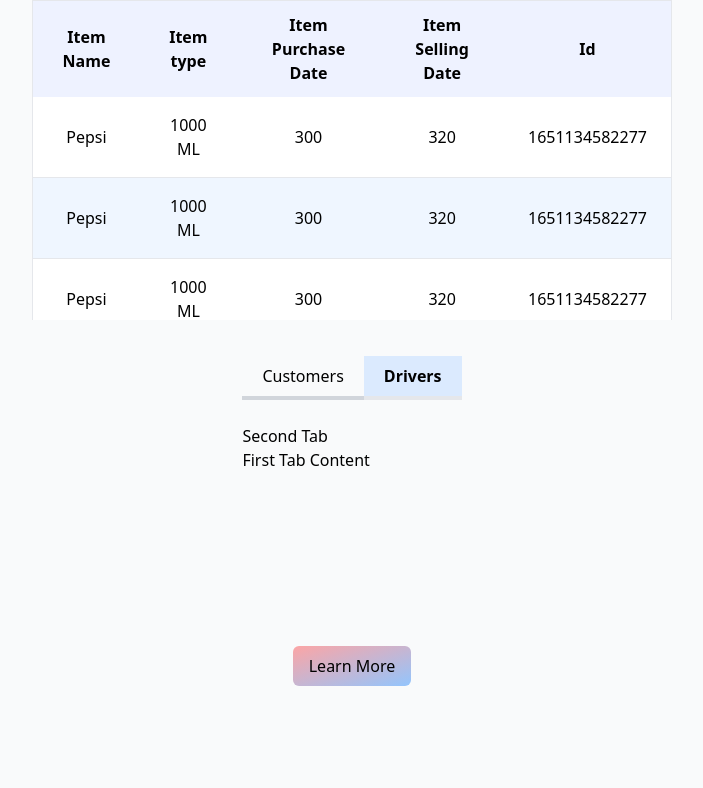
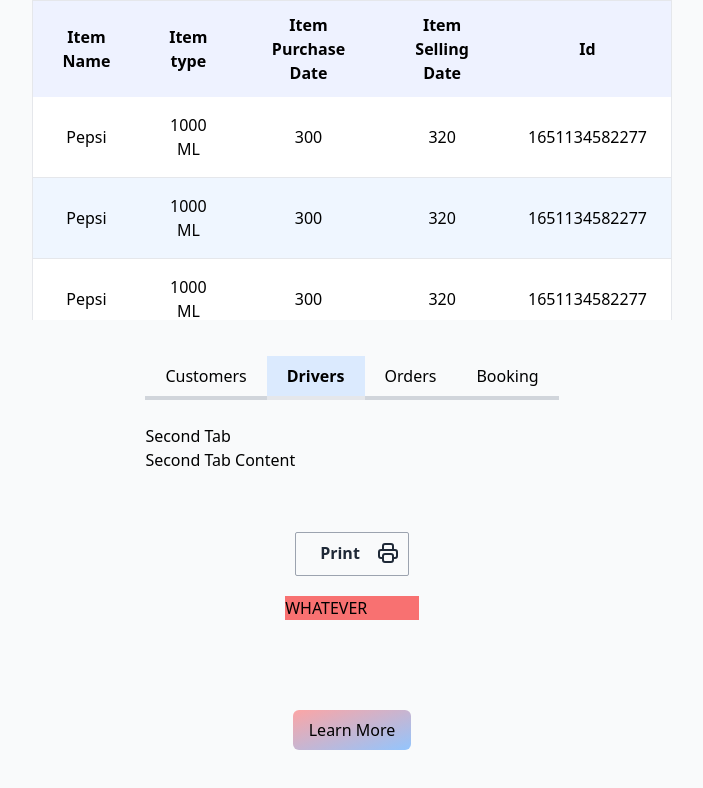
Before and after one commit to Sanan4li/Reusable-Tailwind-Components, a React (Create React App) app: page / in a window 1280 px wide. Shown: the top 788 px of the page, without its empty margins (288-991 px from the left). Built offline with nearby package versions, Linux system fonts and the light colour scheme.

Commit message:
React Print implemented

```diff
--- a/package.json
+++ b/package.json
@@ -9,6 +9,7 @@
     "react": "^18.2.0",
     "react-dom": "^18.2.0",
     "react-scripts": "5.0.1",
+    "react-to-print": "^2.14.12",
     "web-vitals": "^2.1.4"
   },
   "scripts": {
--- a/src/App.js
+++ b/src/App.js
@@ -1,11 +1,14 @@
-import { useState } from "react";
-import { Modal, Table, Tabs } from "./components/shared";
+import { useState } from 'react';
+import { Modal, Table, Tabs } from './components/shared';
+import PrintDocument from './components/shared/PrintDoc';
 
 function App() {
   const [showModal, setShowModal] = useState(false);
   const CustomerTabs = {
-    CUSTOMER: "Customers",
-    DRIVER: "Drivers",
+    CUSTOMER: 'Customers',
+    DRIVER: 'Drivers',
+    ORDERS: 'Orders',
+    BOOKING: 'Booking',
   };
   const toggleShowModal = () => setShowModal((prev) => !prev);
 
@@ -23,10 +26,23 @@ function App() {
             </div>
             <div name={CustomerTabs.DRIVER}>
               <h1>Second Tab</h1>
-              <p>First Tab Content</p>
+              <p>Second Tab Content</p>
+            </div>
+            <div name={CustomerTabs.ORDERS}>
+              <h1>Third Tab</h1>
+              <p>Third Tab Content</p>
+            </div>
+            <div name={CustomerTabs.BOOKING}>
+              <h1>Forth Tab</h1>
+              <p>Forth Tab Content</p>
             </div>
           </Tabs>
         </div>
+      </div>
+      <div>
+        <PrintDocument>
+          <p className="bg-red-400">WHATEVER</p>
+        </PrintDocument>
       </div>
       <div className="flex items-center h-screen justify-center">
         <button
--- /dev/null
+++ b/src/components/shared/PrintDoc.jsx
@@ -0,0 +1,40 @@
+import React, { useRef } from 'react';
+import ReactToPrint from 'react-to-print';
+
+const PrintDocument = ({ children }) => {
+  const componentRef = useRef();
+  const buttonToPrint = (
+    <div className="flex items-end justify-end px-4">
+      <button className=" pt-2 pl-2 pb-2.5 pr-2 flex  text-right rounded-sm text-gray-800 font-semibold border border-gray-400 hover:border-gray-700  mr-0  cursor-pointer hover:text-black focus:outline-none">
+        <span className="px-4">Print</span>
+        <svg
+          xmlns="http://www.w3.org/2000/svg"
+          className="h-6 w-6"
+          fill="none"
+          viewBox="0 0 24 24"
+          stroke="currentColor"
+        >
+          <path
+            strokeLinecap="round"
+            strokeLinejoin="round"
+            strokeWidth="2"
+            d="M17 17h2a2 2 0 002-2v-4a2 2 0 00-2-2H5a2 2 0 00-2 2v4a2 2 0 002 2h2m2 4h6a2 2 0 002-2v-4a2 2 0 00-2-2H9a2 2 0 00-2 2v4a2 2 0 002 2zm8-12V5a2 2 0 00-2-2H9a2 2 0 00-2 2v4h10z"
+          />
+        </svg>
+      </button>
+    </div>
+  );
+  return (
+    <>
+      <ReactToPrint
+        trigger={() => buttonToPrint}
+        content={() => componentRef.current}
+      />
+      <div className="mt-5 my-10  w-11/12 ml-auto mr-auto" ref={componentRef}>
+        {children}
+      </div>
+    </>
+  );
+};
+
+export default PrintDocument;
```
Also changed, not shown: src/components/shared/Tabs.jsx (+4 -3 lines), 1 other file (tests, documents, lock files or other folders).
